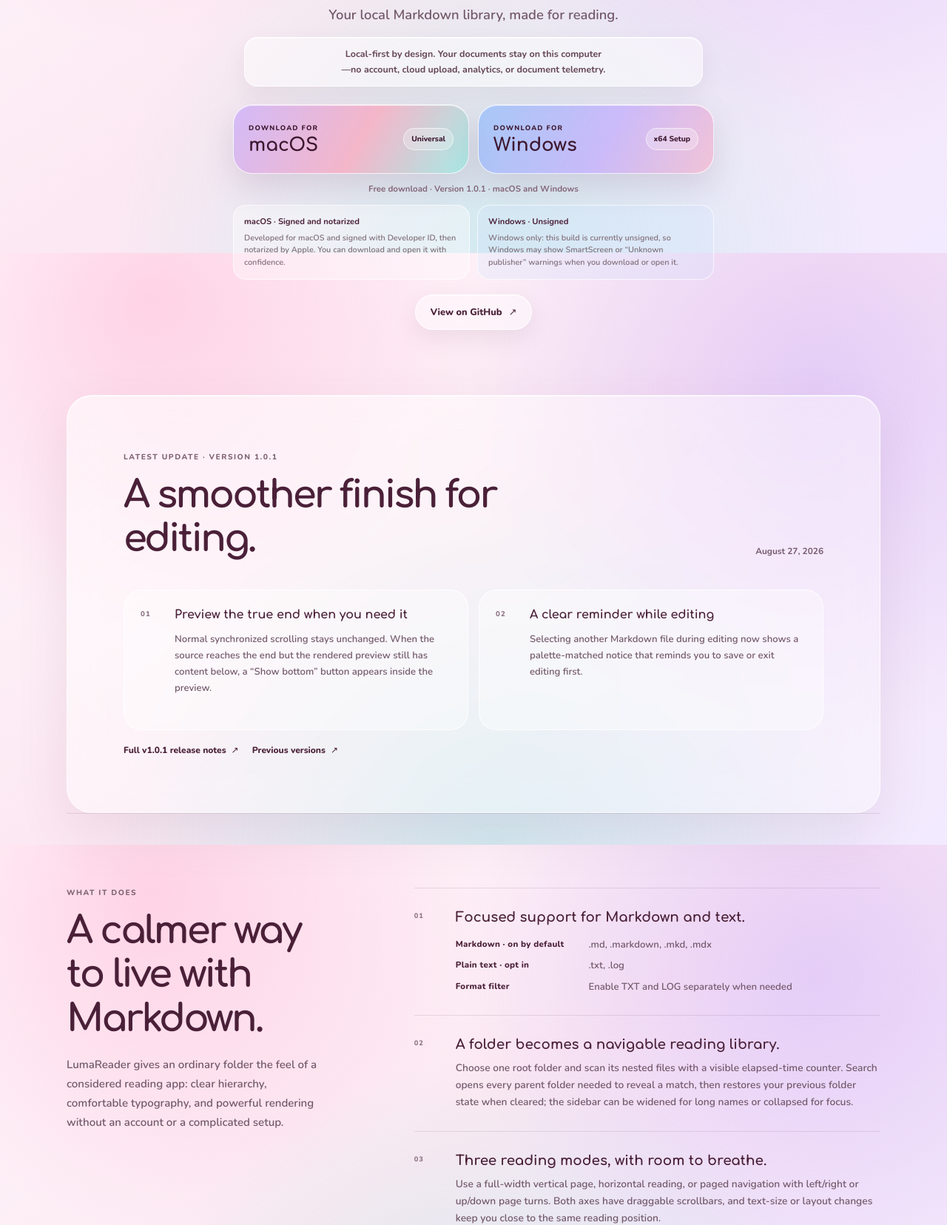
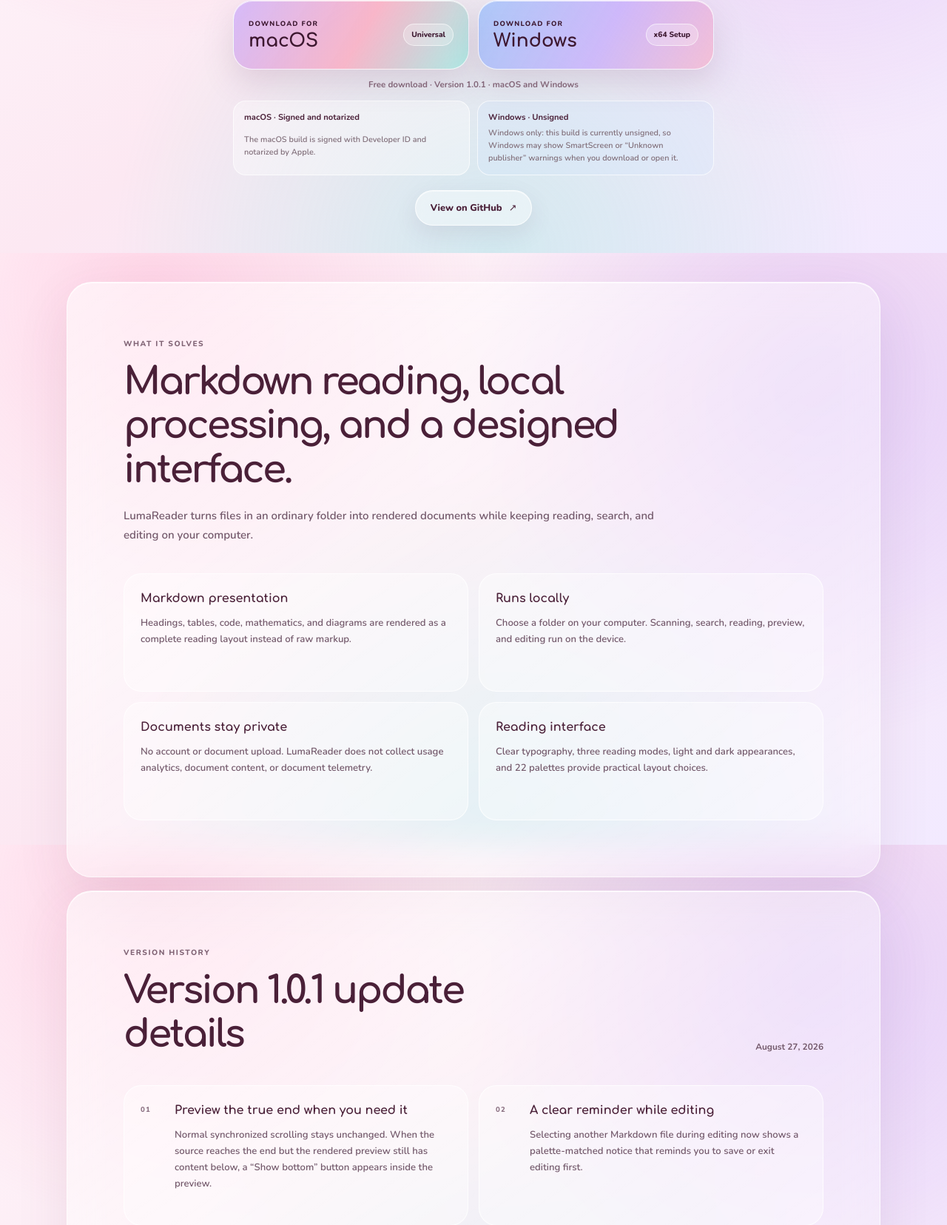
Before and after one commit to kainnne/Kainnne-LumaReader, a browser extension: page site/index.html in a window 1280 px wide. Shown: the part 458-2114 px from the top of the page at 74% size. Drawn offline with nearby package versions, Linux system fonts and the light colour scheme.

Commit message:
site: make product copy practical

```diff
--- a/site/app.js
+++ b/site/app.js
@@ -1,20 +1,29 @@
 const editions = {
   en: {
     "type": "MARKDOWN DESKTOP READER",
-    "tagline": "Your local Markdown library, made for reading.",
-    "local-first-callout": "Local-first by design. Your documents stay on this computer—no account, cloud upload, analytics, or document telemetry.",
     "download-note": "Free download · Version 1.0.1 · macOS and Windows",
     "macos-action": "DOWNLOAD FOR",
     "macos-status": "Universal",
     "windows-action": "DOWNLOAD FOR",
     "windows-status": "x64 Setup",
     "macos-notice-title": "macOS · Signed and notarized",
-    "macos-notice": "Developed for macOS and signed with Developer ID, then notarized by Apple. You can download and open it with confidence.",
+    "macos-notice": "The macOS build is signed with Developer ID and notarized by Apple.",
     "windows-notice-title": "Windows · Unsigned",
     "windows-notice": "Windows only: this build is currently unsigned, so Windows may show SmartScreen or “Unknown publisher” warnings when you download or open it.",
     "github-link": "View on GitHub",
-    "release-label": "LATEST UPDATE · VERSION 1.0.1",
-    "release-title": "A smoother finish for editing.",
+    "solution-label": "WHAT IT SOLVES",
+    "solution-title": "Markdown reading, local processing, and a designed interface.",
+    "solution-lead": "LumaReader turns files in an ordinary folder into rendered documents while keeping reading, search, and editing on your computer.",
+    "solution-1-title": "Markdown presentation",
+    "solution-1-body": "Headings, tables, code, mathematics, and diagrams are rendered as a complete reading layout instead of raw markup.",
+    "solution-2-title": "Runs locally",
+    "solution-2-body": "Choose a folder on your computer. Scanning, search, reading, preview, and editing run on the device.",
+    "solution-3-title": "Documents stay private",
+    "solution-3-body": "No account or document upload. LumaReader does not collect usage analytics, document content, or document telemetry.",
+    "solution-4-title": "Reading interface",
+    "solution-4-body": "Clear typography, three reading modes, light and dark appearances, and 22 palettes provide practical layout choices.",
+    "release-label": "VERSION HISTORY",
+    "release-title": "Version 1.0.1 update details",
     "release-date": "August 27, 2026",
     "release-1-title": "Preview the true end when you need it",
     "release-1-body": "Normal synchronized scrolling stays unchanged. When the source reaches the end but the rendered preview still has content below, a “Show bottom” button appears inside the preview.",
@@ -22,45 +31,54 @@ const editions = {
     "release-2-body": "Selecting another Markdown file during editing now shows a palette-matched notice that reminds you to save or exit editing first.",
     "release-notes-link": "Full v1.0.1 release notes",
     "version-history-link": "Previous versions",
-    "overview-label": "WHAT IT DOES",
-    "overview-title": "A calmer way to live with Markdown.",
-    "overview-lead": "LumaReader gives an ordinary folder the feel of a considered reading app: clear hierarchy, comfortable typography, and powerful rendering without an account or a complicated setup.",
-    "feature-1-title": "Focused support for Markdown and text.",
+    "overview-label": "DETAILED FEATURES",
+    "overview-title": "LumaReader feature details",
+    "overview-lead": "Supported formats, folder navigation, reading modes, rendering, editing, and interface settings are listed below.",
+    "feature-1-title": "Supported Markdown and text formats",
     "format-documents-label": "Markdown · on by default",
     "format-documents-value": ".md, .markdown, .mkd, .mdx",
     "format-data-label": "Plain text · opt in",
     "format-data-value": ".txt, .log",
     "format-tables-label": "Format filter",
     "format-tables-value": "Enable TXT and LOG separately when needed",
-    "feature-2-title": "A folder becomes a navigable reading library.",
+    "feature-2-title": "Folder library, search, and sidebar navigation",
     "feature-2-body": "Choose one root folder and scan its nested files with a visible elapsed-time counter. Search opens every parent folder needed to reveal a match, then restores your previous folder state when cleared; the sidebar can be widened for long names or collapsed for focus.",
-    "feature-3-title": "Three reading modes, with room to breathe.",
+    "feature-3-title": "Vertical, horizontal, and paged reading modes",
     "feature-3-body": "Use a full-width vertical page, horizontal reading, or paged navigation with left/right or up/down page turns. Both axes have draggable scrollbars, and text-size or layout changes keep you close to the same reading position.",
-    "feature-4-title": "Rich Markdown, without extra setup.",
+    "feature-4-title": "Extended Markdown rendering",
     "feature-4-body": "Render tables, task lists, alerts, highlighted code, KaTeX mathematics, Mermaid diagrams, footnotes, emoji, abbreviations, superscript, subscript, and reusable local includes.",
-    "feature-5-title": "Create, read, edit, and save in one place.",
+    "feature-5-title": "Create, edit, preview, and save Markdown",
     "feature-5-body": "Choose any destination folder for a new .md, confirm its name and location, and start writing immediately. Edit beside an optional live preview with a draggable split and synchronized scrolling; resize source and editor text with Command/Ctrl + or −, then save without leaving the editor.",
-    "feature-6-title": "Local-first from start to finish.",
+    "feature-6-title": "Local documents and interface settings",
     "feature-6-body": "Your library stays on your computer: no account, upload, or automatic translation. LumaReader includes 11 interface languages, light and dark modes, 22 palettes with a neutral reading surface, saved preferences, and a short first-launch guide.",
     "footer-copy": "LumaReader is free and open source.",
     "footer-link": "More from Kainnne"
   },
   zh: {
     "type": "MARKDOWN 桌面閱讀器",
-    "tagline": "把本機 Markdown 資料夾，變成舒服的閱讀空間。",
-    "local-first-callout": "本機優先設計。文件留在這台電腦：不需帳號、不上傳雲端，也不蒐集使用分析或文件內容。",
     "download-note": "免費下載 · 版本 1.0.1 · 支援 macOS 與 Windows",
     "macos-action": "下載版本",
     "macos-status": "Universal",
     "windows-action": "下載版本",
     "windows-status": "x64 安裝版",
     "macos-notice-title": "macOS · 已簽章與公證",
-    "macos-notice": "LumaReader 以 macOS 為主要開發平台；Mac 版已完成 Developer ID 簽章與 Apple 公證，可放心下載使用。",
+    "macos-notice": "Mac 版已完成 Developer ID 簽章與 Apple 公證。",
     "windows-notice-title": "Windows · 尚未簽章",
     "windows-notice": "僅限 Windows：目前 Windows 版尚未簽章，下載或開啟時可能出現 SmartScreen 或「未知發行者」警告。",
     "github-link": "前往 GitHub",
-    "release-label": "最新更新 · 版本 1.0.1",
-    "release-title": "讓編輯收尾更順手。",
+    "solution-label": "LUMAREADER 解決什麼問題",
+    "solution-title": "Markdown 閱讀、本機執行、資料不外流。",
+    "solution-lead": "LumaReader 會將資料夾裡的 Markdown 轉成完整閱讀版面；檔案掃描、搜尋、閱讀、預覽與編輯都在本機進行。",
+    "solution-1-title": "美化 Markdown",
+    "solution-1-body": "標題、表格、程式碼、數學公式與圖表會轉成完整閱讀版面，不必直接看原始標記。",
+    "solution-2-title": "本機執行",
+    "solution-2-body": "直接選取電腦上的資料夾，掃描、搜尋、閱讀、預覽與編輯都在裝置上完成。",
+    "solution-3-title": "資料不外流",
+    "solution-3-body": "不需要帳號、不上傳文件，也不蒐集使用分析、文件內容或文件遙測資料。",
+    "solution-4-title": "閱讀介面",
+    "solution-4-body": "清楚排版、三種閱讀模式、亮暗外觀與 22 組配色，可依文件和閱讀情境調整。",
+    "release-label": "版本更新紀錄",
+    "release-title": "版本 1.0.1 更新內容",
     "release-date": "2026 年 8 月 27 日",
     "release-1-title": "需要時才顯示真正的最底部",
     "release-1-body": "平常維持原本的同步捲動。當左側原文已到底、右側預覽仍有內容時，預覽窗內會出現「顯示最底部」按鈕。",
@@ -68,25 +86,25 @@ const editions = {
     "release-2-body": "編輯時若點選其他 Markdown，現在會顯示符合當前色系的提示，提醒先儲存或退出編輯模式。",
     "release-notes-link": "查看 v1.0.1 完整更新紀錄",
     "version-history-link": "過往版本",
-    "overview-label": "主要功能",
-    "overview-title": "把普通資料夾，變成真正想打開的閱讀空間。",
-    "overview-lead": "LumaReader 不要求你改變原本的整理方式。選好資料夾，就能在清楚的目錄、舒服的排版與安靜的介面裡閱讀；功能放在需要的位置，文件仍然是畫面的主角。",
-    "feature-1-title": "聚焦支援 Markdown 與純文字。",
+    "overview-label": "詳細功能",
+    "overview-title": "LumaReader 功能說明",
+    "overview-lead": "以下整理支援格式、資料夾導覽、閱讀模式、內容渲染、編輯與介面設定。",
+    "feature-1-title": "支援的 Markdown 與純文字格式",
     "format-documents-label": "Markdown · 預設開啟",
     "format-documents-value": ".md、.markdown、.mkd、.mdx",
     "format-data-label": "純文字 · 自行勾選",
     "format-data-value": ".txt、.log",
     "format-tables-label": "格式篩選",
     "format-tables-value": "需要時可分別啟用 TXT 與 LOG",
-    "feature-2-title": "選一個資料夾，就有清楚的閱讀資料庫。",
+    "feature-2-title": "資料夾資料庫、搜尋與側欄導覽",
     "feature-2-body": "指定根目錄後，LumaReader 會掃描子資料夾並持續顯示已用秒數。搜尋時會自動展開結果所在的上層資料夾，清除關鍵字後還原原本收合狀態；側欄也能拖寬或整個收起。",
-    "feature-3-title": "三種閱讀模式，都把畫面真正用滿。",
+    "feature-3-title": "直式、橫向與逐頁閱讀模式",
     "feature-3-body": "直式提供全寬頁面，也能切換橫向閱讀或逐頁瀏覽；翻頁可選左右或上下方向。水平、垂直方向都有可拖曳捲軸，調整字級或版面後也會盡量保留原本閱讀位置。",
-    "feature-4-title": "內容再豐富，也能整理成好讀的頁面。",
+    "feature-4-title": "延伸 Markdown 內容渲染",
     "feature-4-body": "表格、待辦清單、提示區塊、程式碼上色、KaTeX 數學公式、Mermaid 圖表、註腳、Emoji、縮寫、上下標與本機內容引用都能整理成好讀頁面。",
-    "feature-5-title": "新增、閱讀、編輯與儲存都在同一個地方。",
+    "feature-5-title": "新增、編輯、預覽與儲存 Markdown",
     "feature-5-body": "新增 .md 時可先選擇任意目的資料夾，再確認名稱與位置並立刻開始編輯。編輯時可開啟即時對照預覽、拖曳調整兩邊寬度並同步捲動；原文與編輯字級也能用 Command／Ctrl 搭配 + 或 − 調整，儲存後仍留在編輯畫面。",
-    "feature-6-title": "文件留在電腦，選擇權也留在你手上。",
+    "feature-6-title": "本機文件與介面設定",
     "feature-6-body": "不必建立帳號，也不會上傳或自動翻譯內容。LumaReader 提供 11 種介面語言、亮暗模式與 22 組配色，閱讀紙張維持清楚的中性色；偏好會被保存，第一次開啟也有簡短導覽。",
     "footer-copy": "LumaReader 免費開源。",
     "footer-link": "更多 Kainnne 作品"
--- a/site/index.html
+++ b/site/index.html
@@ -10,10 +10,10 @@
     <link rel="apple-touch-icon" href="./icon.png" />
     <meta
       name="description"
-      content="Kainnne LumaReader — a calm, local-first Markdown desktop reader for macOS and Windows."
+      content="Kainnne LumaReader — a local-first Markdown desktop reader with rich rendering, editing, and multiple reading modes."
     />
     <meta property="og:title" content="Kainnne LumaReader" />
-    <meta property="og:description" content="A calm, local-first Markdown desktop reader for macOS and Windows." />
+    <meta property="og:description" content="A local-first Markdown desktop reader with rich rendering, editing, and multiple reading modes." />
     <meta property="og:type" content="website" />
     <meta property="og:url" content="https://lumareader.kainnne.com/" />
     <meta property="og:image" content="https://lumareader.kainnne.com/icon.png" />
@@ -22,7 +22,7 @@
     <meta property="og:image:alt" content="LumaReader application icon" />
     <meta name="twitter:card" content="summary" />
     <meta name="twitter:title" content="Kainnne LumaReader" />
-    <meta name="twitter:description" content="A calm, local-first Markdown desktop reader for macOS and Windows." />
+    <meta name="twitter:description" content="A local-first Markdown desktop reader with rich rendering, editing, and multiple reading modes." />
     <meta name="twitter:image" content="https://lumareader.kainnne.com/icon.png" />
     <link rel="preconnect" href="https://fonts.googleapis.com" />
     <link rel="preconnect" href="https://fonts.gstatic.com" crossorigin />
@@ -52,10 +52,6 @@
         <img class="app-icon" src="./icon.png" alt="LumaReader application icon" />
         <p class="type" data-copy="type">MARKDOWN DESKTOP READER</p>
         <h1 id="page-title">LumaReader</h1>
-        <p class="tagline" data-copy="tagline">Your local Markdown library, made for reading.</p>
-        <p class="local-first-callout" data-copy="local-first-callout">
-          Local-first by design. Your documents stay on this computer—no account, cloud upload, analytics, or document telemetry.
-        </p>
 
         <div class="download-actions" aria-label="Desktop downloads">
           <a class="download-button shimmer-button" href="https://github.com/kainnne/Kainnne-LumaReader/releases/download/v1.0.1/Kainnne-LumaReader-1.0.1-macOS-universal.dmg" data-download="macOS" aria-describedby="macos-notice">
@@ -81,7 +77,7 @@
         <div class="platform-notices" aria-label="Download notes">
           <p class="platform-notice macos-notice" id="macos-notice">
             <strong data-copy="macos-notice-title">macOS · Signed and notarized</strong>
-            <span data-copy="macos-notice">Developed for macOS and signed with Developer ID, then notarized by Apple. You can download and open it with confidence.</span>
+            <span data-copy="macos-notice">The macOS build is signed with Developer ID and notarized by Apple.</span>
           </p>
           <p class="platform-notice windows-notice" id="windows-notice">
             <strong data-copy="windows-notice-title">Windows · Unsigned</strong>
@@ -94,11 +90,37 @@
         </a>
       </section>
 
+      <section class="solution" aria-labelledby="solution-title">
+        <div class="solution-heading">
+          <p class="section-label" data-copy="solution-label">WHAT IT SOLVES</p>
+          <h2 id="solution-title" data-copy="solution-title">Markdown reading, local processing, and a designed interface.</h2>
+          <p data-copy="solution-lead">LumaReader turns files in an ordinary folder into rendered documents while keeping reading, search, and editing on your computer.</p>
+        </div>
+        <ul class="solution-grid">
+          <li>
+            <strong data-copy="solution-1-title">Markdown presentation</strong>
+            <p data-copy="solution-1-body">Headings, tables, code, mathematics, and diagrams are rendered as a complete reading layout instead of raw markup.</p>
+          </li>
+          <li>
+            <strong data-copy="solution-2-title">Runs locally</strong>
+            <p data-copy="solution-2-body">Choose a folder on your computer. Scanning, search, reading, preview, and editing run on the device.</p>
+          </li>
+          <li>
+            <strong data-copy="solution-3-title">Documents stay private</strong>
+            <p data-copy="solution-3-body">No account or document upload. LumaReader does not collect usage analytics, document content, or document telemetry.</p>
+          </li>
+          <li>
+            <strong data-copy="solution-4-title">Reading interface</strong>
+            <p data-copy="solution-4-body">Clear typography, three reading modes, light and dark appearances, and 22 palettes provide practical layout choices.</p>
+          </li>
+        </ul>
+      </section>
+
       <section class="release" aria-labelledby="release-title">
         <div class="release-heading">
           <div>
-            <p class="section-label" data-copy="release-label">LATEST UPDATE · VERSION 1.0.1</p>
-            <h2 id="release-title" data-copy="release-title">A smoother finish for editing.</h2>
+            <p class="section-label" data-copy="release-label">VERSION HISTORY</p>
+            <h2 id="release-title" data-copy="release-title">Version 1.0.1 update details</h2>
           </div>
           <time datetime="2026-08-27" data-copy="release-date">August 27, 2026</time>
         </div>
@@ -126,10 +148,10 @@
 
       <section class="overview" aria-labelledby="overview-title">
         <div class="overview-heading">
-          <p class="section-label" data-copy="overview-label">WHAT IT DOES</p>
-          <h2 id="overview-title" data-copy="overview-title">A calmer way to live with Markdown.</h2>
+          <p class="section-label" data-copy="overview-label">DETAILED FEATURES</p>
+          <h2 id="overview-title" data-copy="overview-title">LumaReader feature details</h2>
           <p class="overview-lead" data-copy="overview-lead">
-            LumaReader gives an ordinary folder the feel of a considered reading app: clear hierarchy, comfortable typography, and powerful rendering without an account or a complicated setup.
+            Supported formats, folder navigation, reading modes, rendering, editing, and interface settings are listed below.
           </p>
         </div>
 
@@ -137,7 +159,7 @@
           <li>
             <span class="feature-number">01</span>
             <div>
-              <strong data-copy="feature-1-title">Focused support for Markdown and text.</strong>
+              <strong data-copy="feature-1-title">Supported Markdown and text formats</strong>
               <ul class="format-list" aria-label="Supported formats">
                 <li><span data-copy="format-documents-label">Markdown · on by default</span><span data-copy="format-documents-value">.md, .markdown, .mkd, .mdx</span></li>
                 <li><span data-copy="format-data-label">Plain text · opt in</span><span data-copy="format-data-value">.txt, .log</span></li>
@@ -148,35 +170,35 @@
           <li>
             <span class="feature-number">02</span>
             <div>
-              <strong data-copy="feature-2-title">A folder becomes a navigable reading library.</strong>
+              <strong data-copy="feature-2-title">Folder library, search, and sidebar navigation</strong>
               <p data-copy="feature-2-body">Choose one root folder and scan its nested files with a visible elapsed-time counter. Search opens every parent folder needed to reveal a match, then restores your previous folder state when cleared; the sidebar can be widened for long names or collapsed for focus.</p>
             </div>
           </li>
           <li>
             <span class="feature-number">03</span>
             <div>
-              <strong data-copy="feature-3-title">Three reading modes, with room to breathe.</strong>
+              <strong data-copy="feature-3-title">Vertical, horizontal, and paged reading modes</strong>
               <p data-copy="feature-3-body">Use a full-width vertical page, horizontal reading, or paged navigation with left/right or up/down page turns. Both axes have draggable scrollbars, and text-size or layout changes keep you close to the same reading position.</p>
             </div>
           </li>
           <li>
             <span class="feature-number">04</span>
             <div>
-              <strong data-copy="feature-4-title">Rich Markdown, without extra setup.</strong>
+              <strong data-copy="feature-4-title">Extended Markdown rendering</strong>
               <p data-copy="feature-4-body">Render tables, task lists, alerts, highlighted code, KaTeX mathematics, Mermaid diagrams, footnotes, emoji, abbreviations, superscript, subscript, and reusable local includes.</p>
             </div>
           </li>
           <li>
             <span class="feature-number">05</span>
             <div>
-              <strong data-copy="feature-5-title">Create, read, edit, and save in one place.</strong>
+              <strong data-copy="feature-5-title">Create, edit, preview, and save Markdown</strong>
               <p data-copy="feature-5-body">Choose any destination folder for a new .md, confirm its name and location, and start writing immediately. Edit beside an optional live preview with a draggable split and synchronized scrolling; resize source and editor text with Command/Ctrl + or −, then save without leaving the editor.</p>
             </div>
           </li>
           <li>
             <span class="feature-number">06</span>
             <div>
-              <strong data-copy="feature-6-title">Local-first from start to finish.</strong>
+              <strong data-copy="feature-6-title">Local documents and interface settings</strong>
               <p data-copy="feature-6-body">Your library stays on your computer: no account, upload, or automatic translation. LumaReader includes 11 interface languages, light and dark modes, 22 palettes with a neutral reading surface, saved preferences, and a short first-launch guide.</p>
             </div>
           </li>
--- a/site/styles.css
+++ b/site/styles.css
@@ -99,8 +99,8 @@ main {
 .shimmer-button:is(:hover, :active)::before { left: 114%; }
 
 .hero {
-  min-height: 650px;
-  padding: 80px 24px 88px;
+  min-height: 590px;
+  padding: 68px 24px 76px;
   display: flex;
   flex-direction: column;
   align-items: center;
@@ -135,28 +135,6 @@ h1 {
   font-size: clamp(3.4rem, 9vw, 7rem);
   line-height: 1;
   letter-spacing: -0.07em;
-}
-
-.tagline {
-  margin: 19px 0 0;
-  color: var(--ink-soft);
-  font-size: clamp(0.95rem, 2vw, 1.15rem);
-  font-weight: 600;
-}
-
-.local-first-callout {
-  width: min(620px, 100%);
-  margin: 18px 0 0;
-  padding: 12px 17px;
-  border: 1px solid rgba(255, 255, 255, 0.78);
-  border-radius: 18px;
-  background: rgba(255, 255, 255, 0.48);
-  box-shadow: 0 12px 30px rgba(103, 59, 94, 0.08), inset 0 1px rgba(255, 255, 255, 0.7);
-  color: #654657;
-  font-size: 0.78rem;
-  font-weight: 700;
-  line-height: 1.65;
-  text-wrap: balance;
 }
 
 .download-actions {
@@ -294,6 +272,7 @@ h1 {
   box-shadow: 0 15px 35px rgba(103, 59, 94, 0.15), inset 0 1px rgba(255, 255, 255, 0.66);
 }
 
+.solution,
 .release {
   padding: clamp(44px, 7vw, 76px);
   border: 1px solid rgba(255, 255, 255, 0.72);
@@ -302,6 +281,52 @@ h1 {
   box-shadow: 0 26px 70px rgba(103, 59, 94, 0.1), inset 0 1px rgba(255, 255, 255, 0.72);
   backdrop-filter: blur(22px);
 }
+
+.solution-heading { max-width: 850px; }
+.solution-heading h2 { max-width: 760px; }
+
+.solution-heading > p:last-child {
+  max-width: 760px;
+  margin: 20px 0 0;
+  color: var(--ink-soft);
+  font-size: 0.94rem;
+  font-weight: 600;
+  line-height: 1.72;
+}
+
+.solution-grid {
+  margin: 38px 0 0;
+  padding: 0;
+  display: grid;
+  grid-template-columns: repeat(2, minmax(0, 1fr));
+  gap: 14px;
+  list-style: none;
+}
+
+.solution-grid li {
+  min-height: 160px;
+  padding: 22px;
+  border: 1px solid var(--glass-line);
+  border-radius: 24px;
+  background: rgba(255, 255, 255, 0.36);
+}
+
+.solution-grid strong {
+  color: var(--ink);
+  font-family: "Comfortaa", sans-serif;
+  font-size: 1rem;
+  line-height: 1.45;
+}
+
+.solution-grid p {
+  margin: 10px 0 0;
+  color: var(--ink-soft);
+  font-size: 0.82rem;
+  font-weight: 600;
+  line-height: 1.68;
+}
+
+.release { margin-top: 18px; }
 
 .release-heading {
   display: flex;
@@ -530,8 +555,10 @@ footer {
 
 @media (max-width: 760px) {
   main { width: calc(100% - 28px); }
-  .hero { min-height: 610px; padding: 66px 4px 76px; }
+  .hero { min-height: 550px; padding: 58px 4px 66px; }
+  .solution,
   .release { padding: 38px 30px; }
+  .solution-grid,
   .release-grid { grid-template-columns: 1fr; }
   .overview { grid-template-columns: 1fr; gap: 48px; }
   .overview-heading { position: static; }
@@ -545,7 +572,9 @@ footer {
   .download-actions { grid-template-columns: 1fr; }
   .platform-notices { grid-template-columns: 1fr; }
   .download-button { min-height: 84px; border-radius: 23px; }
+  .solution,
   .release { padding: 30px 20px; border-radius: 26px; }
+  .solution-grid li { min-height: 0; padding: 19px; }
   .release-heading { align-items: start; flex-direction: column; gap: 12px; }
   .release-heading time { padding: 0; }
   .release-grid article { min-height: 0; padding: 19px; }
```
